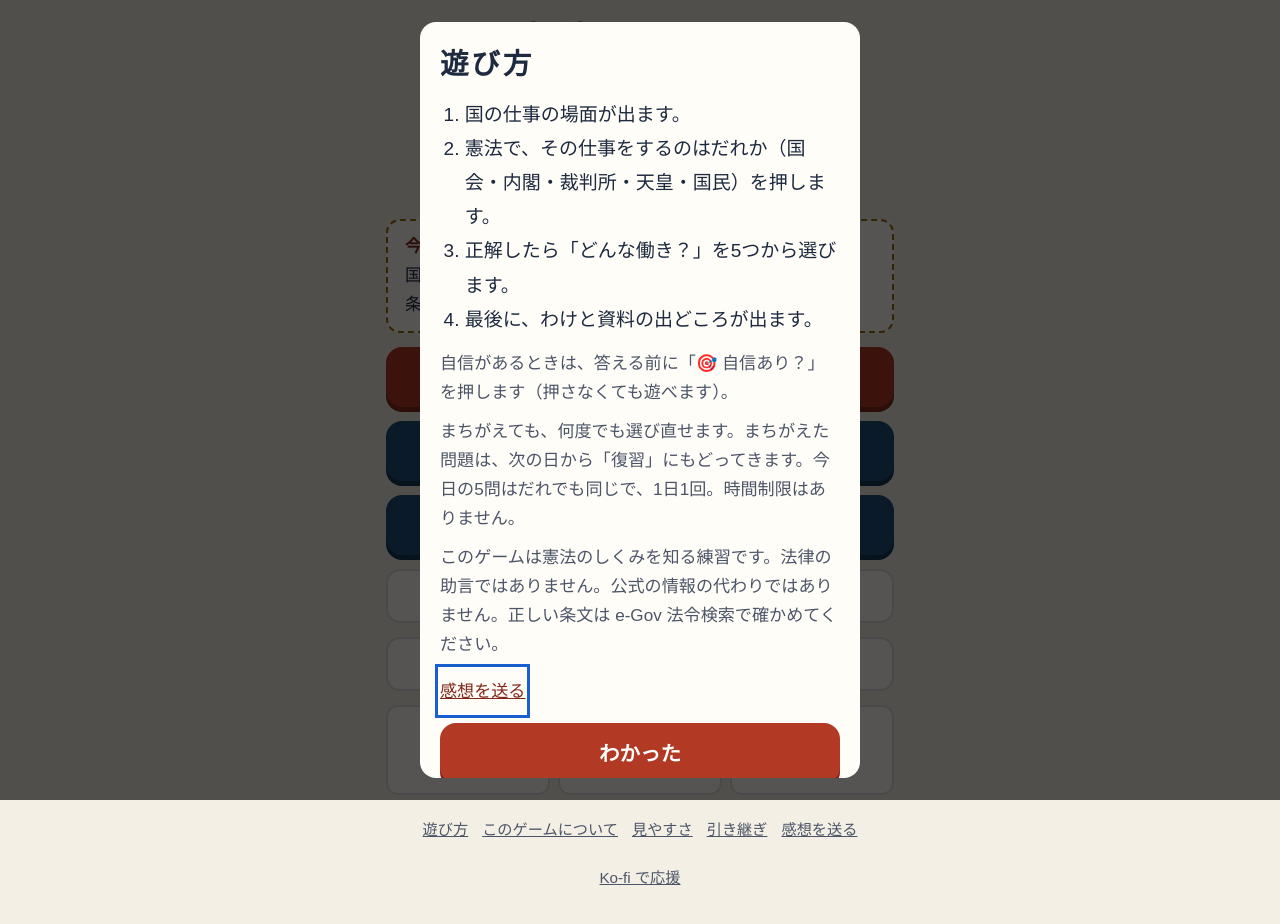
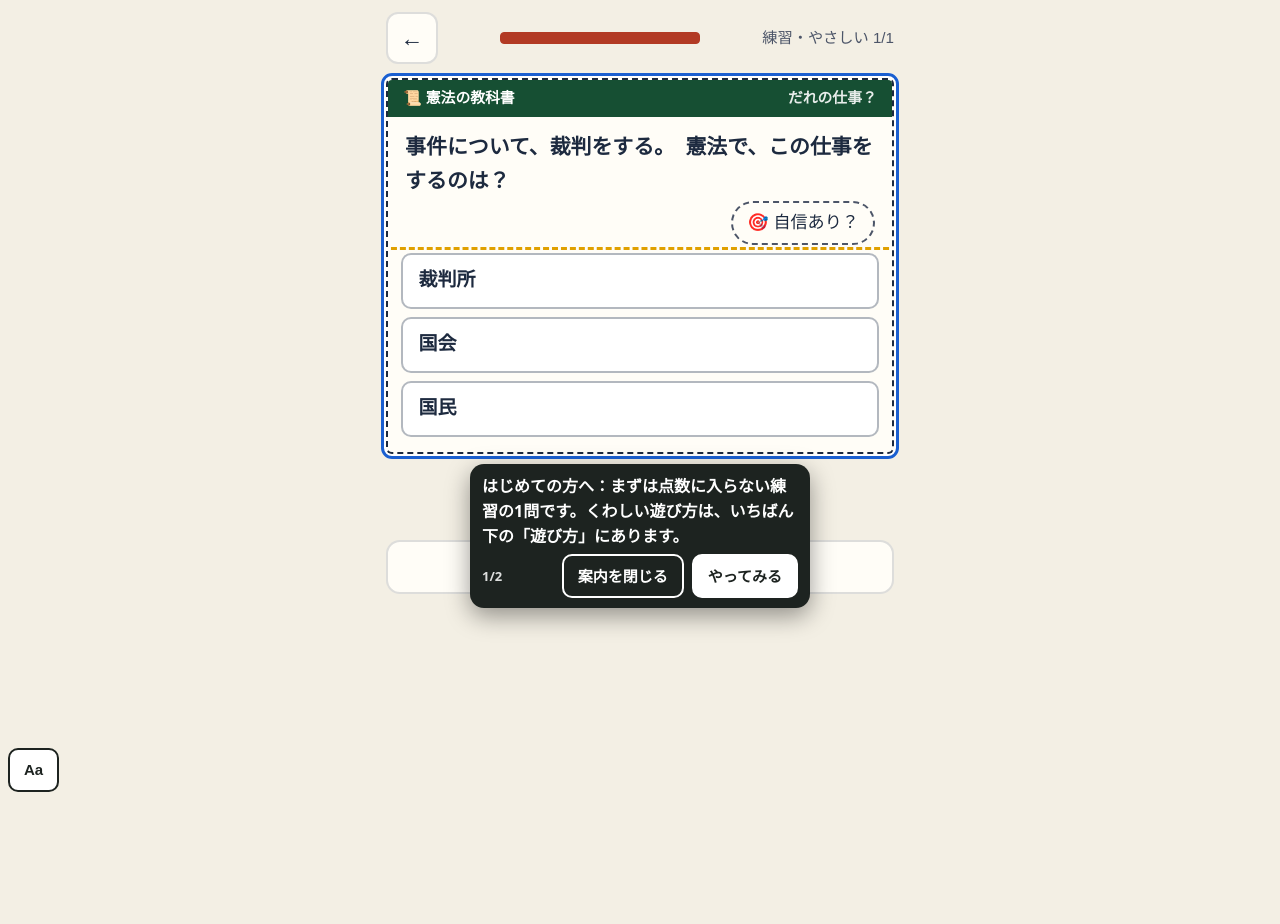
Before and after one commit to satou-aaaaa/kenpo-shikumi, a plain HTML site: page index.html in a window 1280 px wide. After the commit the page ends 800 px from the top, so only its background shows below. Drawn offline with Linux system fonts and the light colour scheme; a web font is replaced by a local one.

Commit message:
ひな形の共通部品を写す（shared-workflows 67f7985） (#10)
Co-authored-by: template-sync <41898283+github-actions[bot]@users.noreply.github.com>

```diff
--- a/index.html
+++ b/index.html
@@ -346,7 +346,8 @@ html.a11y-say body{padding-bottom:calc(64px + env(safe-area-inset-bottom,0px))!i
 //      （incidents/2026-11-21-hand-copied-helpers-drift.md）。
 //      あわせて、はじめて遊ぶ人への案内（吹き出し Core.coach）を足した。長い「遊び方」の窓の代わりに、練習の1問を遊びながら
 //      その場で一言ずつ教える（NN/g「Mobile Instructional Overlays」・Andersen ほか CHI 2012「The Impact of Tutorials on Games of Varying Complexity」）。
-//   3: 2026-11-22 吹き出しを出しているあいだ 0.4 秒ごとに場所を測り直す（古い場所に残って押す所を隠すことがあった）。ボタンの字を「案内を閉じる」に
+//   3: 2026-11-22 吹き出しを出しているあいだ 0.4 秒ごとに場所を測り直す（古い場所に残って押す所を隠すことがあった）。ボタンの字を「案内を閉じる」に。
+//      段の wait（その所が出るまで待つ）を足した。全ゲームの「はじめての練習」を sync-template の migrateFirstPlay が足すため
 //   2: 2026-11-22 感想フォームのゲーム名を、渡さなければ題（<title>）から入れる。sync-template が全ゲームを game-core に切り替える（migrateCore）ため
 // 決まり: 外へ通信しない。ゲームの関数の名前（toast・buzz など）は上書きしない（Core.toast などで呼ぶ）。
 (function () {
@@ -432,6 +433,7 @@ html.a11y-say body{padding-bottom:calc(64px + env(safe-area-inset-bottom,0px))!i
   //   sel   …… 吹き出しを付ける所。まだ画面に無いあいだは待つ（ゲームが画面を作り直しても付け直す）
   //   until …… その所が画面に出たら次へ進む（答えた・正解した など）。無ければ sel を押したら次へ
   //   button …… 押すと次へ進むボタンの字（読むだけの吹き出し）
+  //   wait  …… その所が画面に出るまで、この吹き出しは出さずに待つ（答えたあとにだけ「次へ」を指す など）
   //   pos   …… "below"（既定）か "above"。その側に場所が無ければ、ページを少し動かして場所を空ける（読む所を隠さないため）
   // 吹き出しは押す所を隠さない（上か下の空いたほうに出す）。「案内を閉じる」と Esc でいつでもやめられる。
   const coach = (() => {
@@ -466,7 +468,7 @@ html.a11y-say body{padding-bottom:calc(64px + env(safe-area-inset-bottom,0px))!i
       while (steps && i < steps.length && steps[i].until && find(steps[i].until)) i++;
       if (!steps) return;
       if (i >= steps.length) return stop(true);
-      const st = steps[i], el = find(st.sel);
+      const st = steps[i], el = st.wait && !find(st.wait) ? null : find(st.sel);
       if (!el) { box.hidden = true; mark(null); return; }
       box.hidden = false; mark(el);
       const fresh = shown !== i;
@@ -926,7 +928,7 @@ function home() {
   $("go-cal").onclick = () => cal();
   $("go-ach").onclick = achView;
   bindFooter();
-  if (!s.tut) openHow();
+  if (!s.tut) firstPlay();
 }
 function practiceMenu() {
   app.innerHTML = `<header><button class="icon" id="back" aria-label="もどる">←</button><h1>練習<small>今日の記録には入りません（しくみ帳には載ります）</small></h1></header>
@@ -937,6 +939,27 @@ function practiceMenu() {
   document.querySelectorAll(".lv button").forEach((b) => (b.onclick = () => startRun("p", +b.dataset.t)));
   bindFooter(); toTop();
 }
+// first-play:begin（shared-workflows の scripts/sync-template.mjs が足した。直すときはひな形を直す）
+// はじめての人：長い「遊び方」の窓を出さず、点数に入らない練習の1問を遊びながら、吹き出しで一言ずつ教える（game-core の Core.coach）。
+// 「見た」は始めたその場で残す（途中でやめても、次からはふつうに始まる。くわしい遊び方はいつでもいちばん下の「遊び方」から）
+const FIRST_STEPS = [
+  { sel: "#choices", button: "やってみる", text: "はじめての方へ：まずは点数に入らない練習の1問です。くわしい遊び方は、いちばん下の「遊び方」にあります。" },
+  { sel: "#next", wait: ".verdict", text: "できました。わけを読んだら、ここを押して進みます。" },
+];
+function firstPlay() {
+  save((s) => { s.tut = true; });
+  // 練習の入り口を開いて、いちばん上（いちばんやさしい）を押す。無ければ前の形（遊び方の窓）にもどす
+  practiceMenu();
+  const b = document.querySelector(".lv button");
+  if (!window.Core || !Core.coach || !b) { home(); return openHow(); }
+  b.click();
+  // 練習は1問だけにする（数を減らしてから描き直す）
+  save((s) => { const r = s.runs && s.runs.p; if (r && Array.isArray(r.list)) r.list = r.list.slice(0, 1); });
+  play();
+  // 案内を閉じた（Esc も）ら、1問の練習の途中経過を残さずにホームへ（ふだんの練習の「続きから」を出さない）
+  Core.coach.start(FIRST_STEPS, { home, onEnd: (done) => { if (done === false) { save((s) => { const r = s.runs && s.runs.p; if (r && !(r.res || []).length) delete s.runs.p; }); home(); } } });
+}
+// first-play:end
 function startRun(mode, opt) {
   const k = todayKey(); let ng = false;
   save((s) => {
```
Also changed, not shown: qa/run.mjs (+6 -5 lines).
